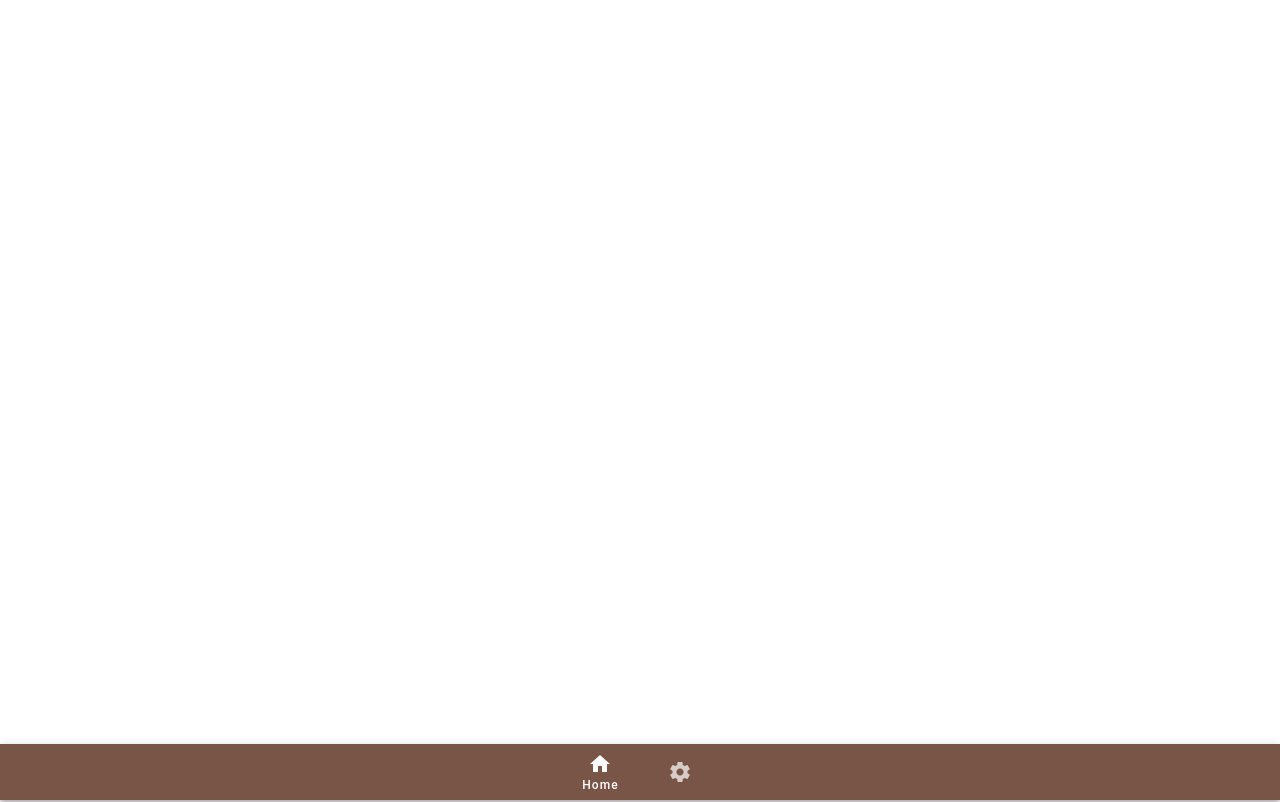
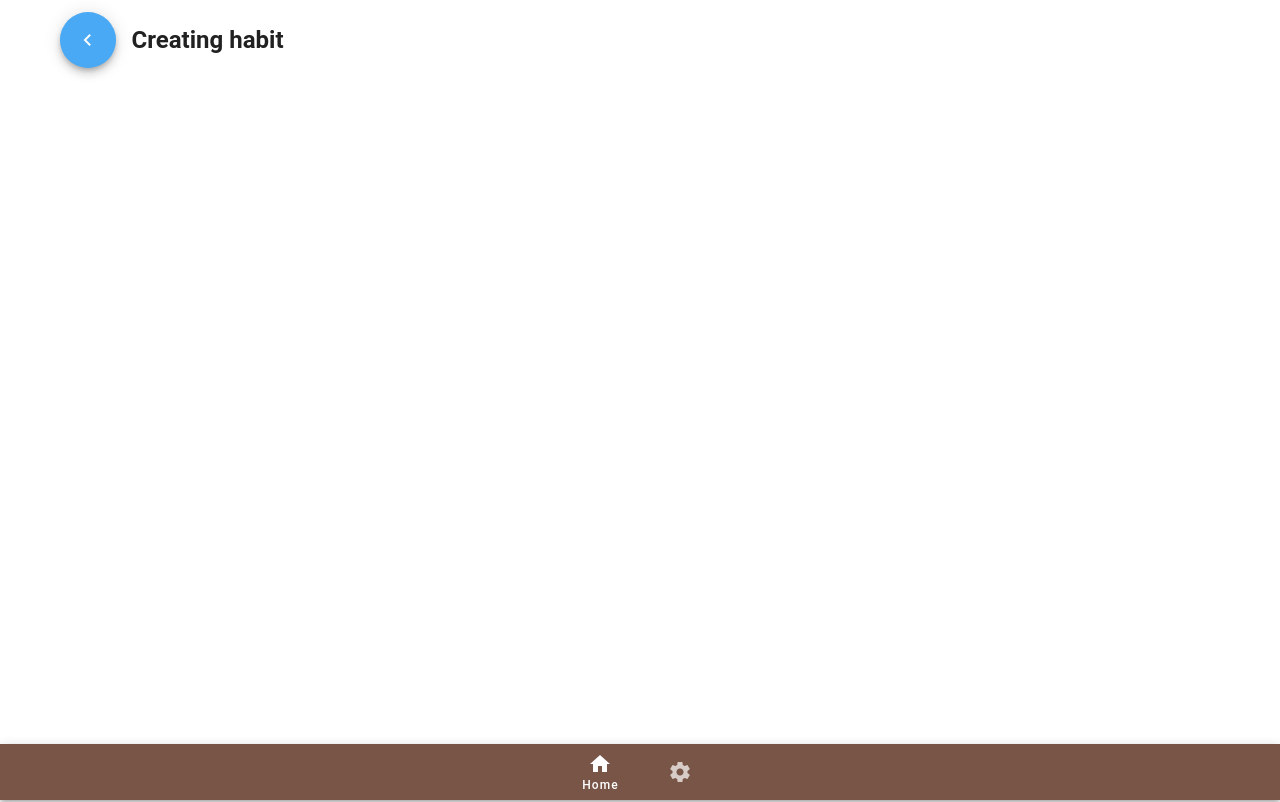
Before and after one commit to ikloster03/habit, a Vue app: page /habit/create in a window 1280 px wide. Built offline with nearby package versions, Linux system fonts and the light colour scheme; a small style sheet from the web is missing.

Commit message:
screen(create-habit): add header + habit-form

```diff
--- a/src/screens/CreateHabitScreen.vue
+++ b/src/screens/CreateHabitScreen.vue
@@ -1,10 +1,25 @@
 <template>
-  <div></div>
+  <v-container>
+    <div class="d-flex align-center pb-4">
+      <v-btn fab color="blue" dark :to="{ name: 'home-screen' }">
+        <v-icon>mdi-chevron-left</v-icon>
+      </v-btn>
+      <h2 class="pl-4">Creating habit</h2>
+    </div>
+    <habit-form @form-data="saveHabit" />
+  </v-container>
 </template>
 
 <script>
+import HabitForm from '@/components/Habit/HabitForm.vue';
 export default {
   name: 'CreateHabitScreen',
+  components: { HabitForm },
+  methods: {
+    saveHabit(habit) {
+      console.log('habit', habit);
+    },
+  },
 };
 </script>
 
```
